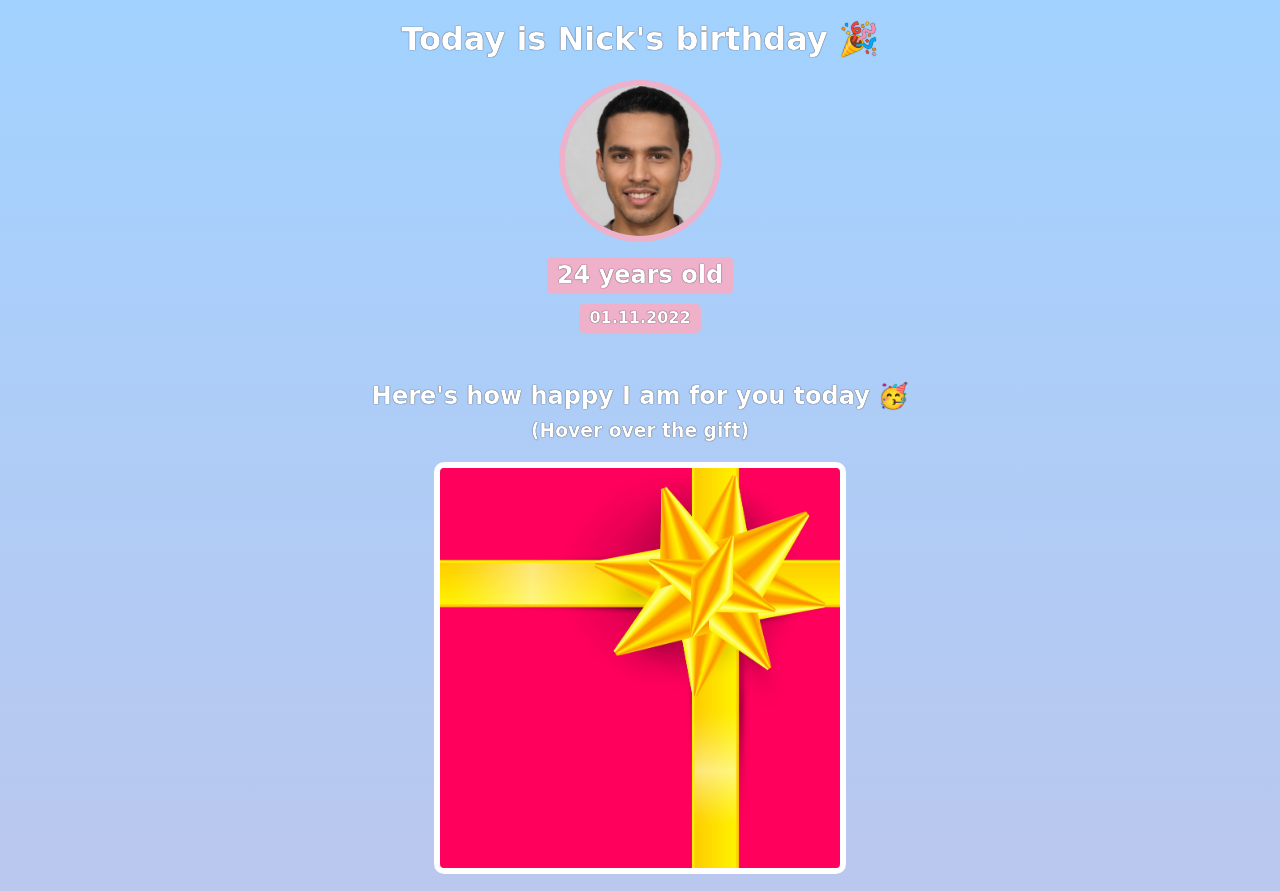
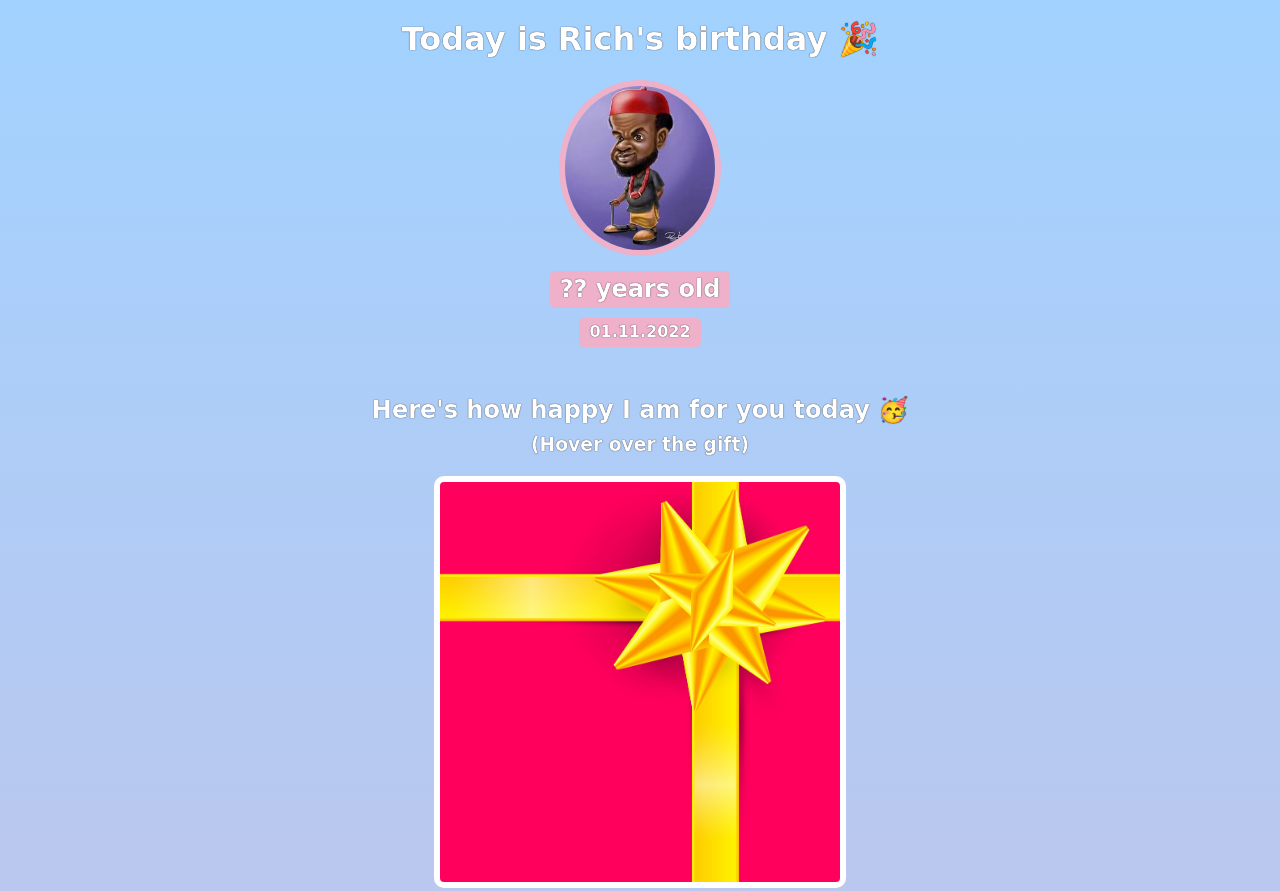
Before and after one commit to Richard105247908/scrimba-html, a website built with Vite: page birthday-gift-site/index.html in a window 1280 px wide. Shown: the top 891 px of the page. Built offline with nearby package versions, Linux system fonts and the light colour scheme; a web font is replaced by a local one.

Commit message:
completed

```diff
--- a/birthday-gift-site/index.html
+++ b/birthday-gift-site/index.html
@@ -7,9 +7,9 @@
     </head>
     <body>
         <div id="header">
-            <h1>Today is Nick's birthday 🎉</h1>
-            <img id="bff-img" src="images/nick.jpg">
-            <h2 id="bday-age">24 years old</h2>
+            <h1>Today is Rich's birthday 🎉</h1>
+            <img id="bff-img" src="images/images.jpg">
+            <h2 id="bday-age">?? years old</h2>
             <h4 id="bday-date">01.11.2022</h4>
         </div>
 
--- a/birthday-gift-site/styles.css
+++ b/birthday-gift-site/styles.css
@@ -67,7 +67,7 @@ h1, h2, h3, h4, p {
 }
 
 #gift-img-hot:hover {
-    background-image: url("images/hot.gif");
+    background-image: url("images/ebuka-obi-igbo.gif");
 }
 
 #gift-img-genius:hover {
```
Also changed, not shown: birthday-gift-site/images/ebuka-obi-igbo.gif (added), birthday-gift-site/images/images.jpg (added), birthday-gift-site/images/nick.jpg (deleted).
